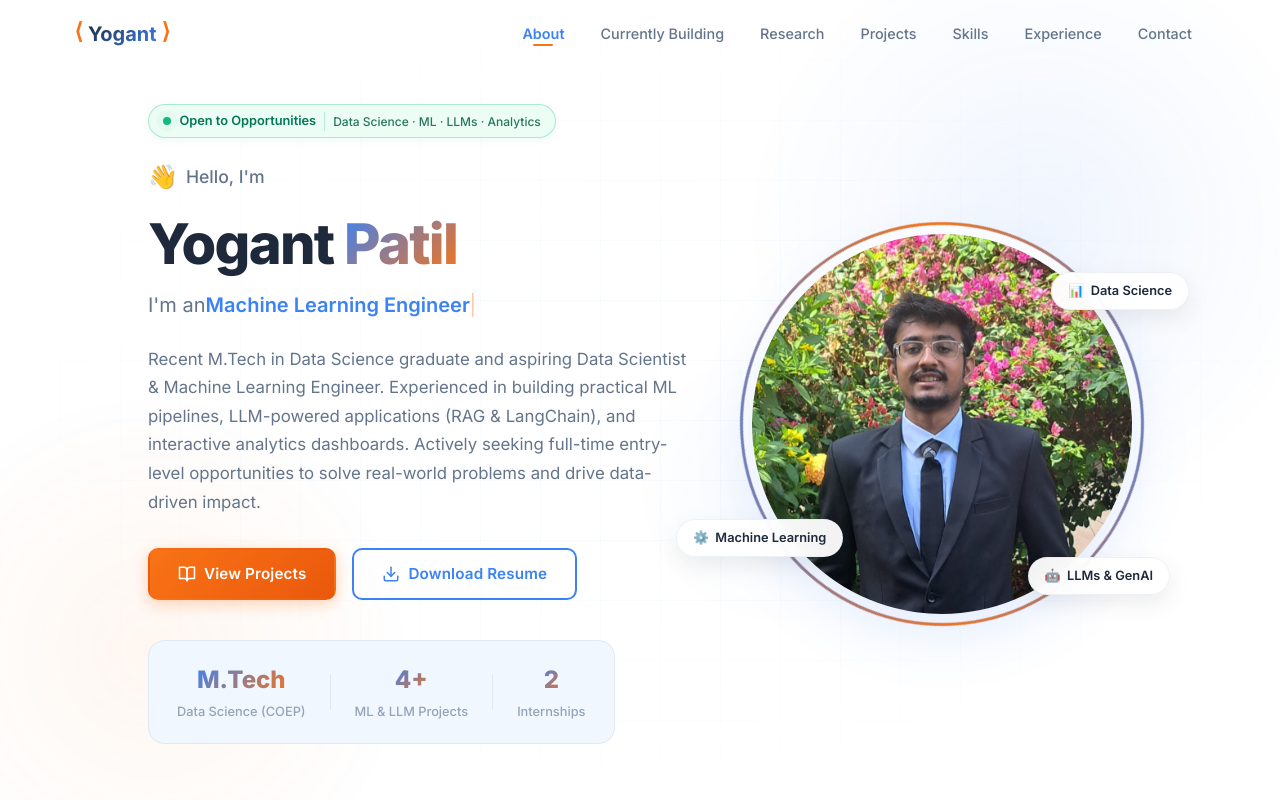
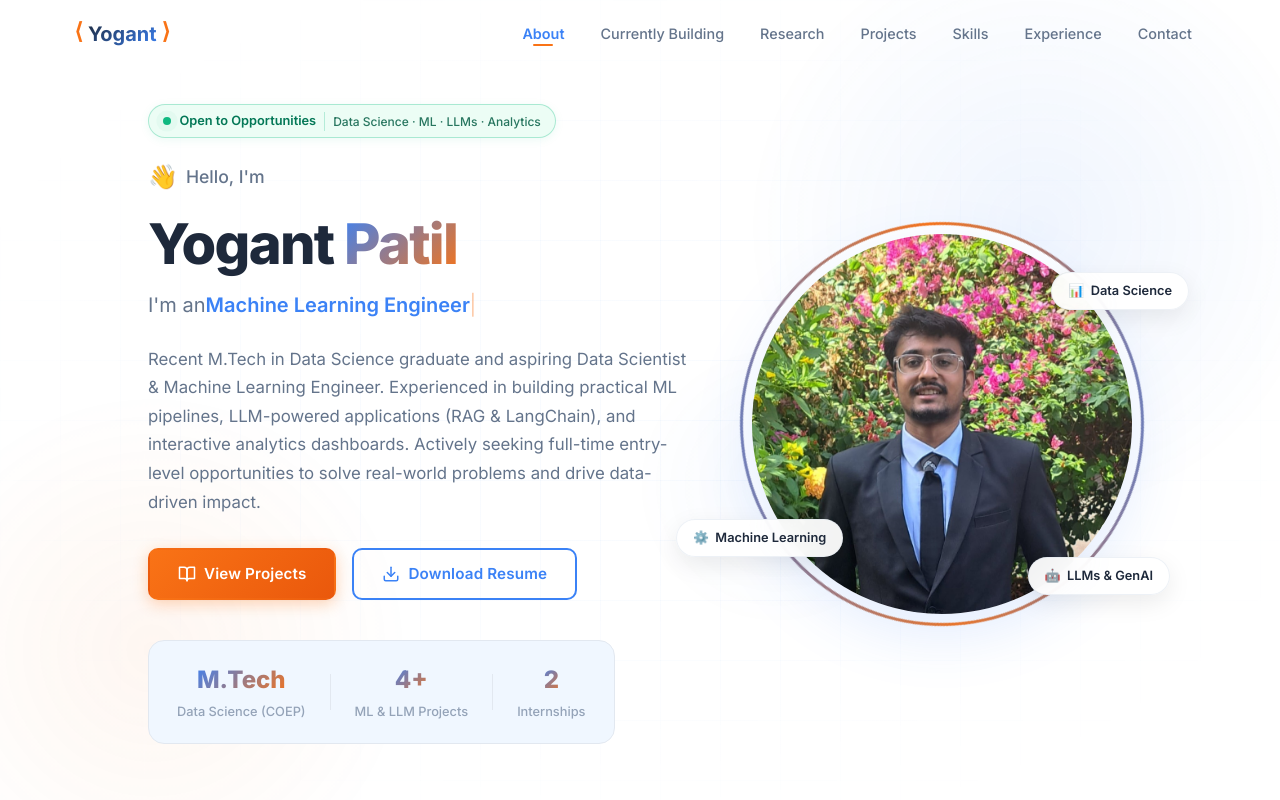
Before and after one commit to yogant18/portfolio-website, a Next.js app: page / in a window 1280 px wide. Shown: the top 800 px of the page. Built offline with nearby package versions, Linux system fonts and the light colour scheme.

Commit message:
Optimize profile image alignment and framing

```diff
--- a/src/components/Hero/Hero.module.css
+++ b/src/components/Hero/Hero.module.css
@@ -330,6 +330,7 @@
   width: 100%;
   height: 100%;
   object-fit: cover;
+  object-position: center 15%;
 }
 
 /* Floating Badges */
```
